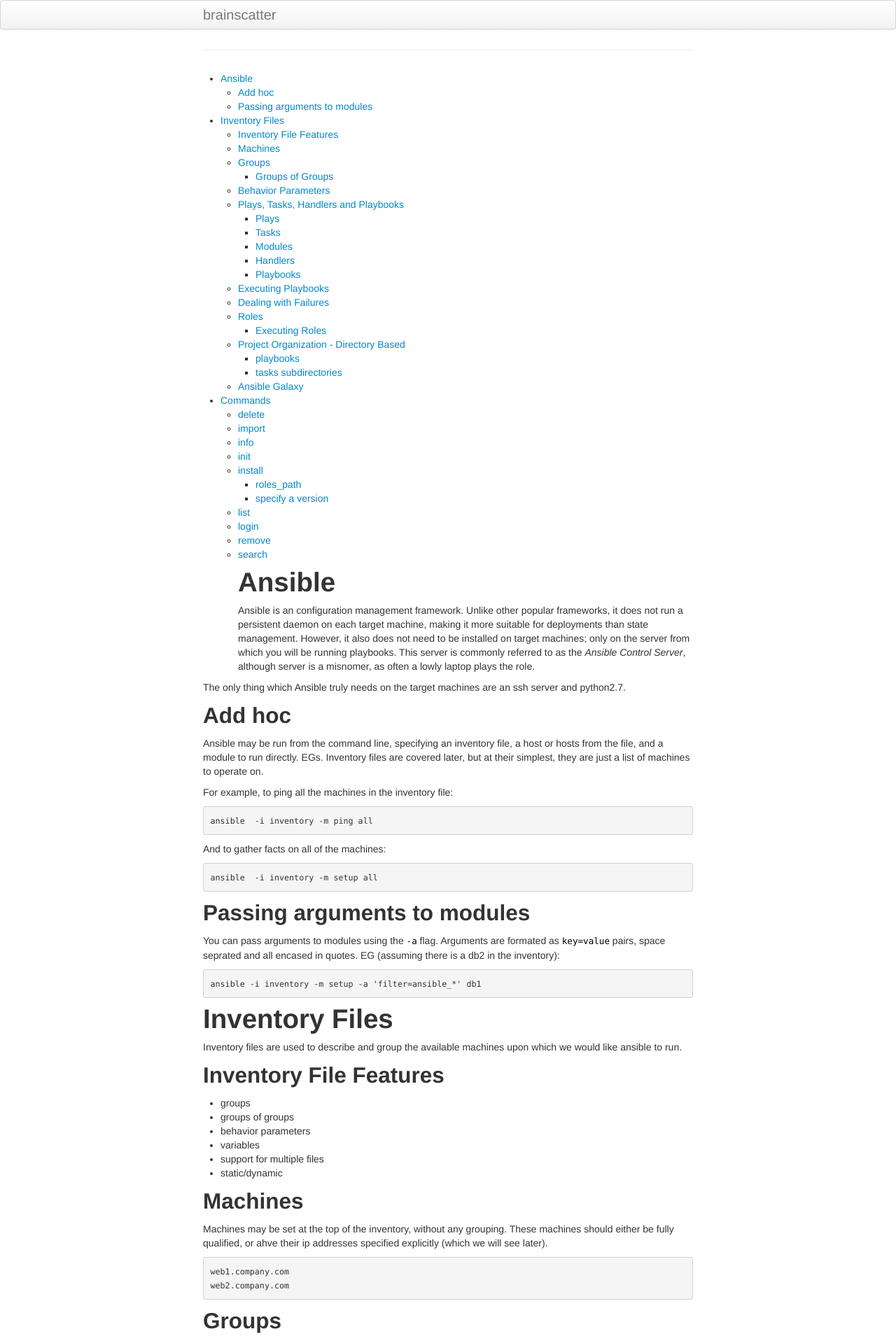
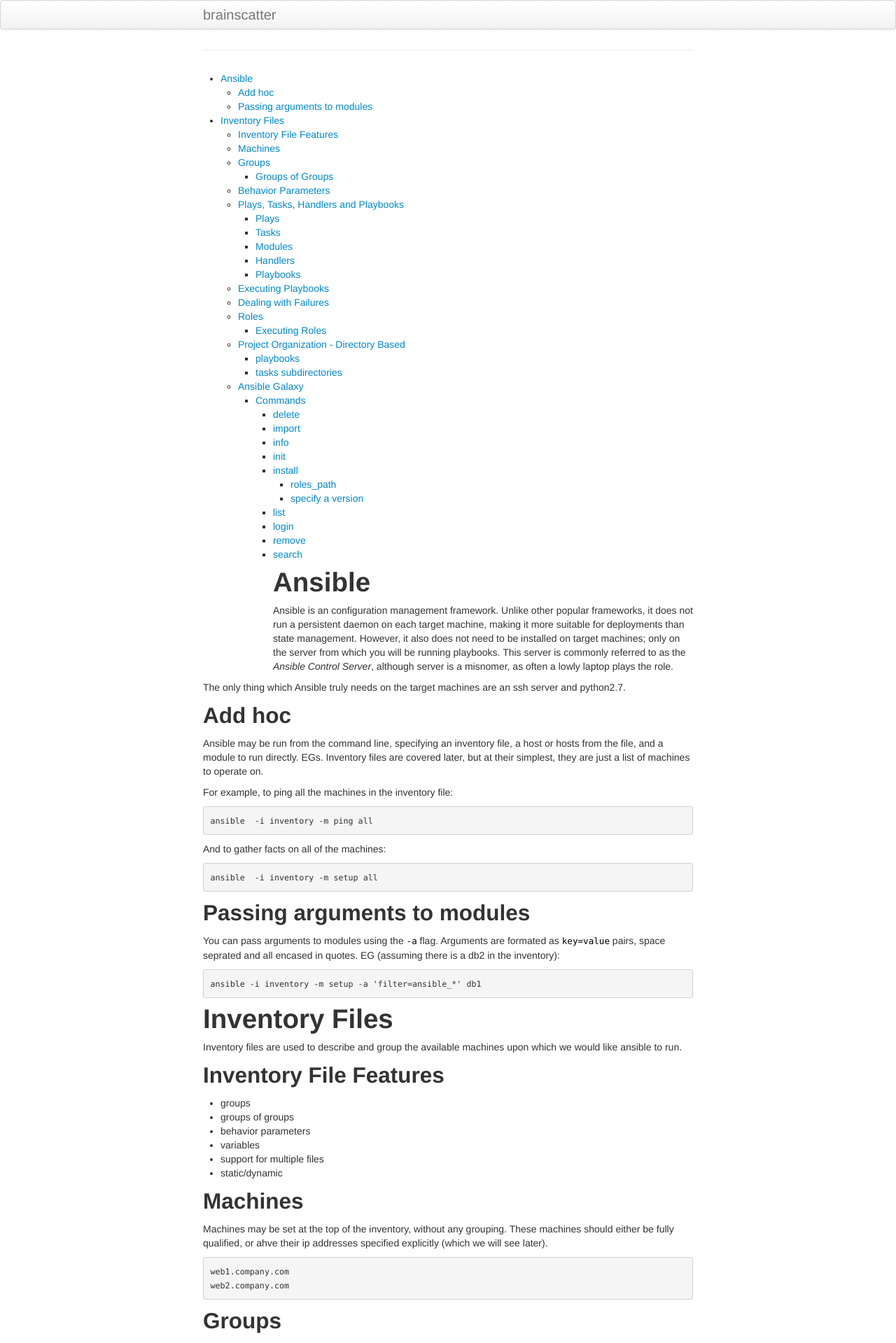
Before and after one commit to jlgerber/jlgerber.github.io, a Jekyll site: the page built from pages/devops/ansible.md, in a window 1280 px wide. Shown: the top 1919 px of the page at 70% size. Built offline with Jekyll 4.4.1, drawn with Linux system fonts in a browser that asks for light colours; our own code applies the rules of GitHub Pages for plain Markdown files.

````diff
--- a/pages/devops/ansible.md
+++ b/pages/devops/ansible.md
@@ -21,18 +21,18 @@
     - [playbooks](#playbooks)
     - [tasks subdirectories](#tasks-subdirectories)
   - [Ansible Galaxy](#ansible-galaxy)
-- [Commands](#commands)
-  - [delete](#delete)
-  - [import](#import)
-  - [info](#info)
-  - [init](#init)
-  - [install](#install)
-    - [roles_path](#rolespath)
-    - [specify a version](#specify-a-version)
-  - [list](#list)
-  - [login](#login)
-  - [remove](#remove)
-  - [search](#search)
+    - [Commands](#commands)
+      - [delete](#delete)
+      - [import](#import)
+      - [info](#info)
+      - [init](#init)
+      - [install](#install)
+          - [roles_path](#rolespath)
+          - [specify a version](#specify-a-version)
+      - [list](#list)
+      - [login](#login)
+      - [remove](#remove)
+      - [search](#search)
 # Ansible
 Ansible is an configuration management framework. Unlike other popular frameworks, it does not run a persistent daemon on each target machine, making it more suitable for deployments than state management. However, it also does not need to be installed on target machines; only on the server from which you will be running playbooks. This server is commonly referred to as the *Ansible Control Server*, although server is a misnomer, as often a lowly laptop plays the role.
 
@@ -312,21 +312,21 @@ Ansible hosts a [website](https://galaxy.ansible.com) where users upload and rat
 
 Ansible galaxy roles may be installed locally using the ```ansible-galaxy``` command.
 
-# Commands
+### Commands
 
-## delete
+#### delete
 The delete command requires that you first authenticate using the login command. Once authenticated you can remove a role from the Galaxy web site. You are only allowed to remove roles where you have access to the repository in GitHub.
 
-## import
+#### import
 The import command requires that you first authenticate using the login command. Once authenticated you can import any GitHub repository that you own or have been granted access.
 
-## info
+#### info
 Get more infomration about a given role:
 ```
 ansible-galaxy info geerlinggut.elasticsearch
 ```
 
-## init
+#### init
 Use the init command to initialize the base structure of a new role, saving time on creating the various directories and main.yml files a role requires
 
 ```
@@ -351,7 +351,7 @@ vars/
     main.yml
 ```
 
-## install
+#### install
 
 You can install roles from the Galaxy server locally using this subcommand. EG:
 ```
@@ -360,7 +360,7 @@ eg
 ansible-galaxy install geerlingguy.elasticsearch
 ```
 
-### roles_path
+###### roles_path
 
 By default, Ansible downloads roles to the path specified by the environment variable ANSIBLE_ROLES_PATH. This can be set to a series of directories (i.e. /etc/ansible/roles:~/.ansible/roles), in which case the first writable path will be used. When Ansible is first installed it defaults to /etc/ansible/roles, which requires root privileges.
 
@@ -369,7 +369,7 @@ You can override this by setting the environment variable in your session, defin
 ansible-galaxy install --roles-path . geerlingguy.apache
 ```
 
-### specify a version
+###### specify a version
 You can specify a version using the following syntax:
 ```
  ansible-galaxy install geerlingguy.apache,v1.0.0
@@ -378,16 +378,16 @@ It’s also possible to point directly to the git repository and specify a branc
 ```
 ansible-galaxy install git+https://github.com/geerlingguy/ansible-role-apache.git,0b7cd353c0250e87a26e0499e59e7fd265cc2f25
 ```
-## list
+#### list
 List installed roles.
 
-## login
+#### login
 Using the ```import```, ```delete``` and ```setup``` commands to manage your roles on the Galaxy website requires authentication, and the login command can be used to do just that. Before you can use the login command, you must create an account on the Galaxy website.
 
-## remove
+#### remove
 Delete a role from somewhere in the role path.
 
-## search
+#### search
 Search for roles on Galaxy. There are a number of tags which modify the search behavior, including ```--author```, ```--galaxy-tags```, and ```--platforms```. Here is a search example:
 ```
  ansible-galaxy search elasticsearch --author geerlingguy
````
